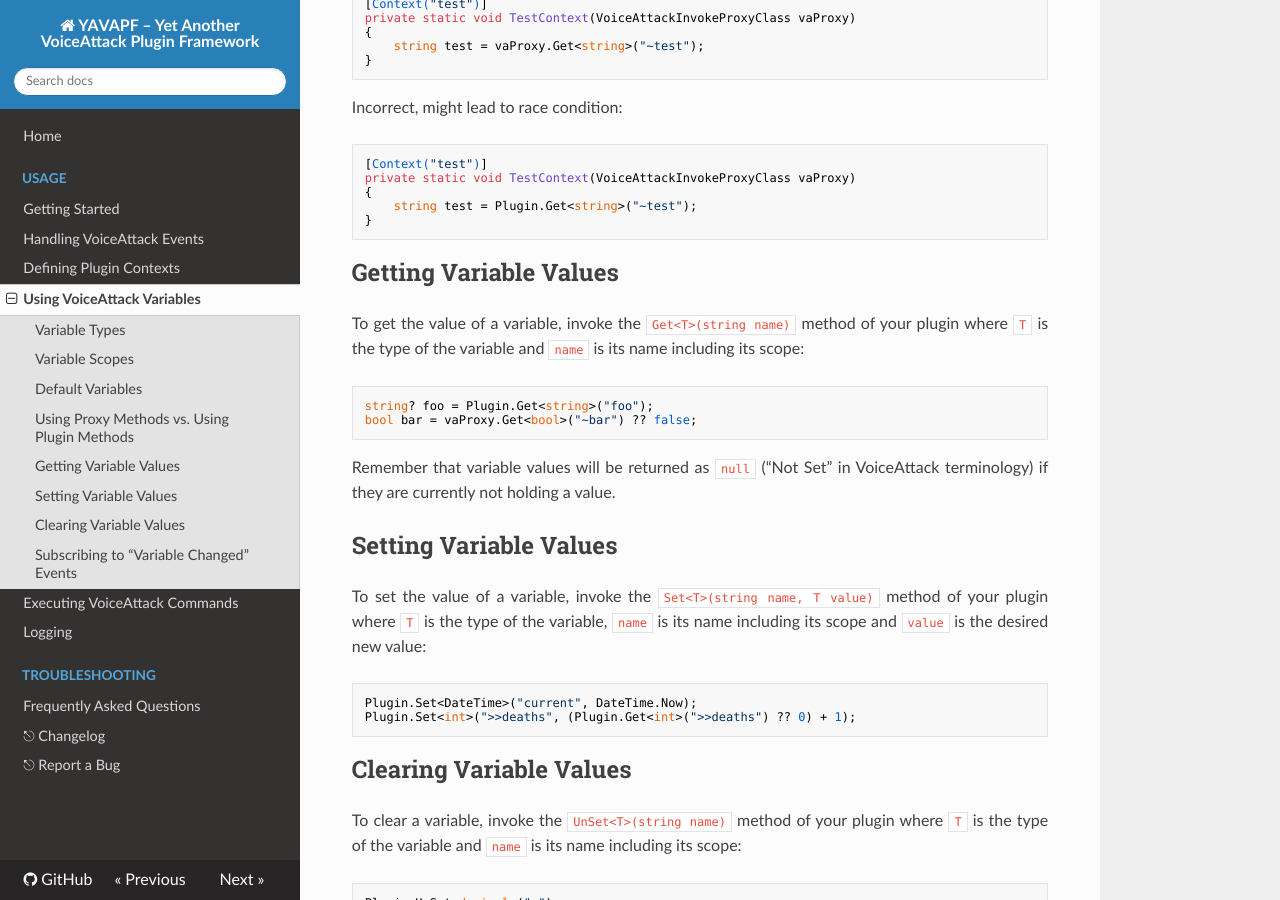
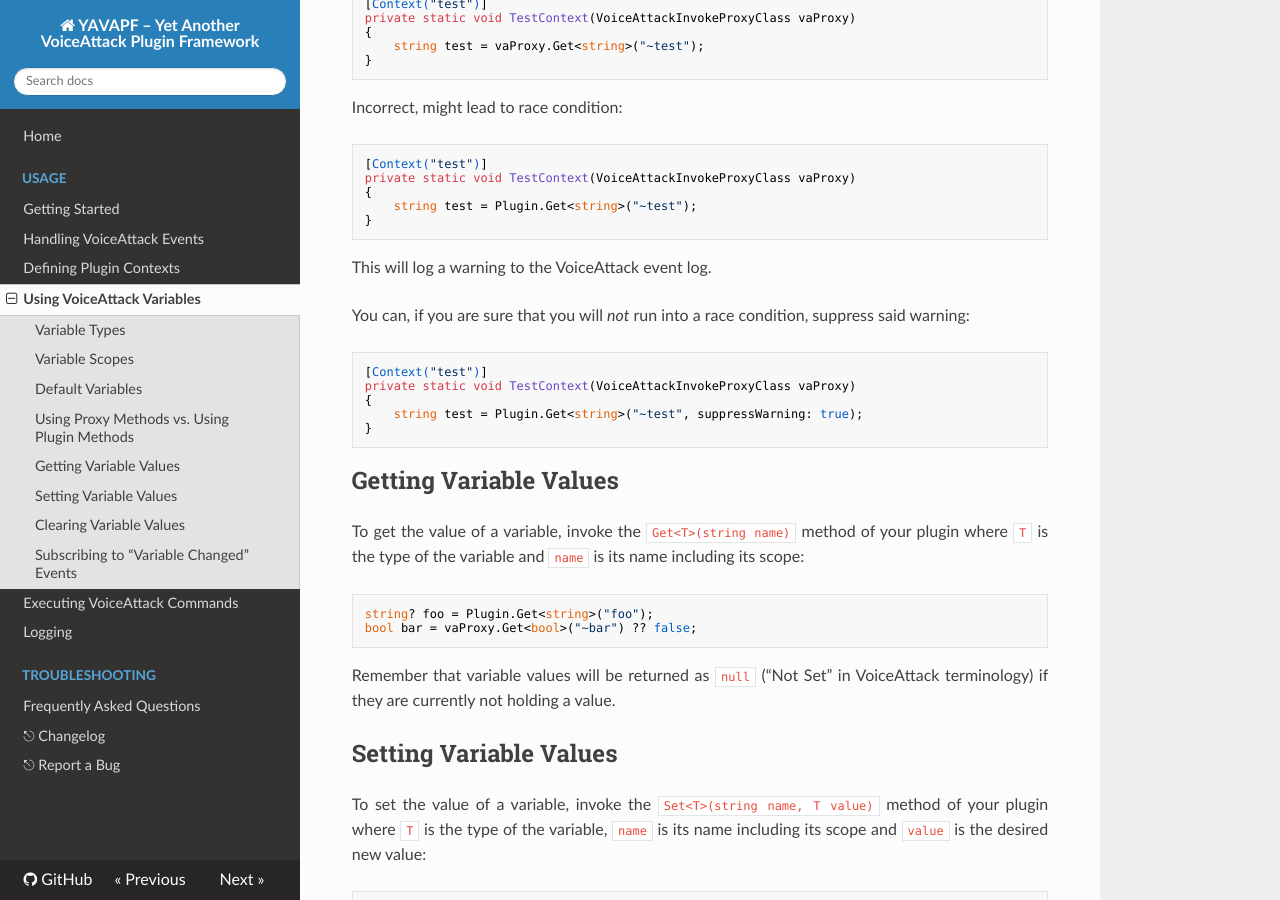
Before and after one commit to alterNERDtive/YAVAPF, an MkDocs documentation site: the page built from docs/variables.md, in a window 1280 px wide and 900 px high, scrolled down 2077 px. Built offline with MkDocs 1.6.1, drawn with Linux system fonts in a browser that asks for light colours; nearby versions of some CDN libraries.

Commit message:
docs: updated for variable access warning suppression

````diff
--- a/docs/variables.md
+++ b/docs/variables.md
@@ -90,6 +90,19 @@ Incorrect, might lead to race condition:
 private static void TestContext(VoiceAttackInvokeProxyClass vaProxy)
 {
     string test = Plugin.Get<string>("~test");
+}
+```
+
+This will log a warning to the VoiceAttack event log.
+
+You can, if you are sure that you will _not_ run into a race condition, suppress
+said warning:
+
+```csharp
+[Context("test")]
+private static void TestContext(VoiceAttackInvokeProxyClass vaProxy)
+{
+    string test = Plugin.Get<string>("~test", suppressWarning: true);
 }
 ```
 
````
